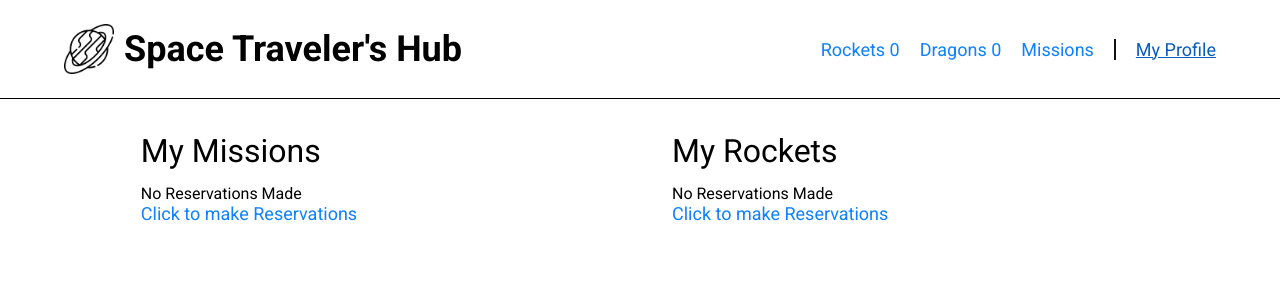
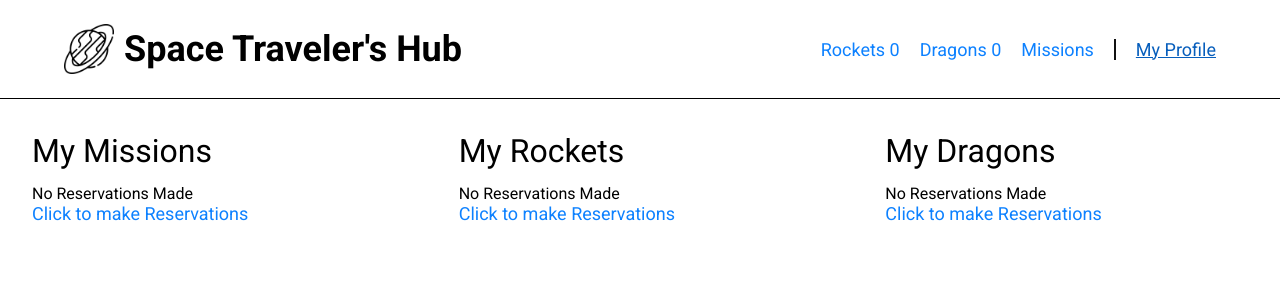
Before and after one commit to kennyegun24/space-travel-hub, a React (Create React App) app: page /profile in a window 1280 px wide. Shown: the top 300 px of the page. Built offline with nearby package versions, Linux system fonts and the light colour scheme.

Commit message:
Display the reserved dragons in user profile

```diff
--- a/src/pages/userProfile.jsx
+++ b/src/pages/userProfile.jsx
@@ -4,6 +4,8 @@ import { Link } from 'react-router-dom';
 const Profile = () => {
   const { rocket } = useSelector((state) => state.rockets);
   const rocketReserved = rocket.filter((stat) => stat.reserved);
+  const { dragon } = useSelector((state) => state.dragons);
+  const dragonReserves = dragon.filter((stat) => stat.reserved);
   const { missionsArray } = useSelector((state) => state.missions);
   const missionsMember = missionsArray.filter((mission) => mission.member);
 
@@ -50,6 +52,28 @@ const Profile = () => {
           </ul>
         )}
       </div>
+
+      <div className="rockets-column">
+        <header>
+          My Dragons
+        </header>
+        {dragonReserves.length === 0 ? (
+          <div className="no__reservations">
+            <p>No Reservations Made</p>
+            <Link className="reserve-link" to="/dragons">
+              Click to make Reservations
+            </Link>
+          </div>
+        ) : (
+          <ul className="column-items">
+            {dragonReserves.map(({ id, dragonName }) => (
+              <li className="column-item" key={id}>
+                {dragonName}
+              </li>
+            ))}
+          </ul>
+        )}
+      </div>
     </section>
   );
 };
```
